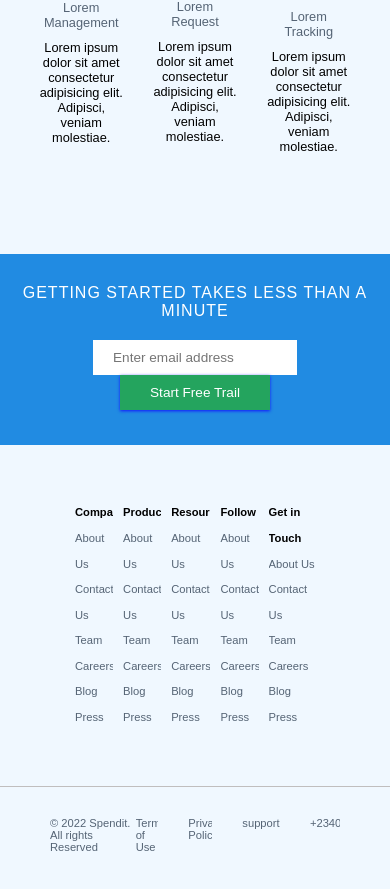
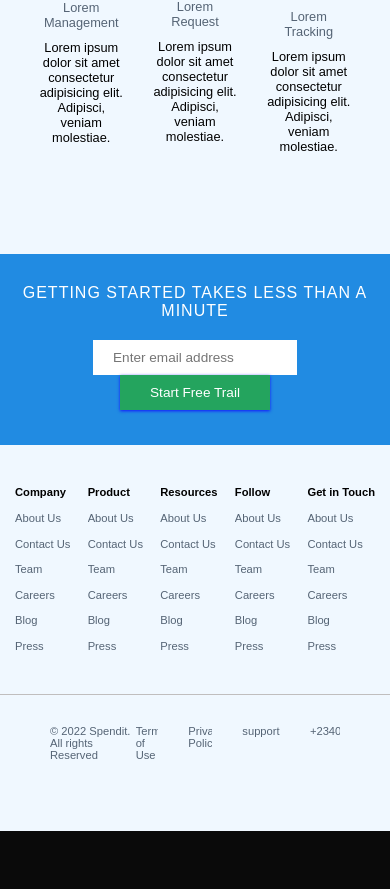
Before and after one commit to Akuchinyerenwa/InternCityHubClone2, a React (Vite) app: page / in a window 390 px wide. Shown: the part 1864-2753 px from the top of the page. After the commit the page ends 2695 px from the top, so only its background shows below. Built offline with nearby package versions, Linux system fonts and the light colour scheme.

Commit message:
Add media query to contact section

```diff
--- a/src/Components/Contact.css
+++ b/src/Components/Contact.css
@@ -3,3 +3,9 @@
   display: flex;
   justify-content: space-between;
 }
+
+@media (max-width: 720px) {
+  .contact-root {
+    padding: 30px 10px;
+  }
+}
--- a/src/Components/ContactComponents/DummyContact.css
+++ b/src/Components/ContactComponents/DummyContact.css
@@ -7,3 +7,12 @@
 .dummy-cantact ul div > li a {
   color: #556475;
 }
+
+@media (max-width: 720px) {
+  .dummy-cantact {
+    .dummy-cantact {
+      line-height: 1.1rem;
+      font-size: .6rem;
+    }
+  }
+}
```
